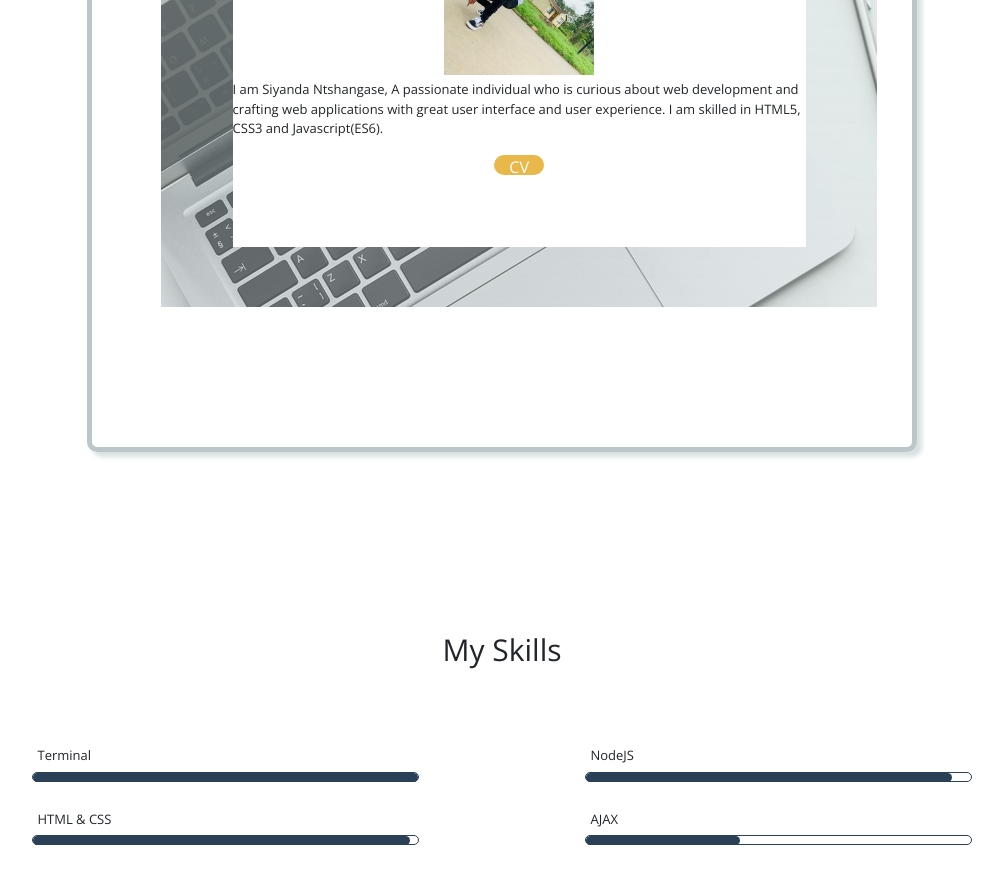
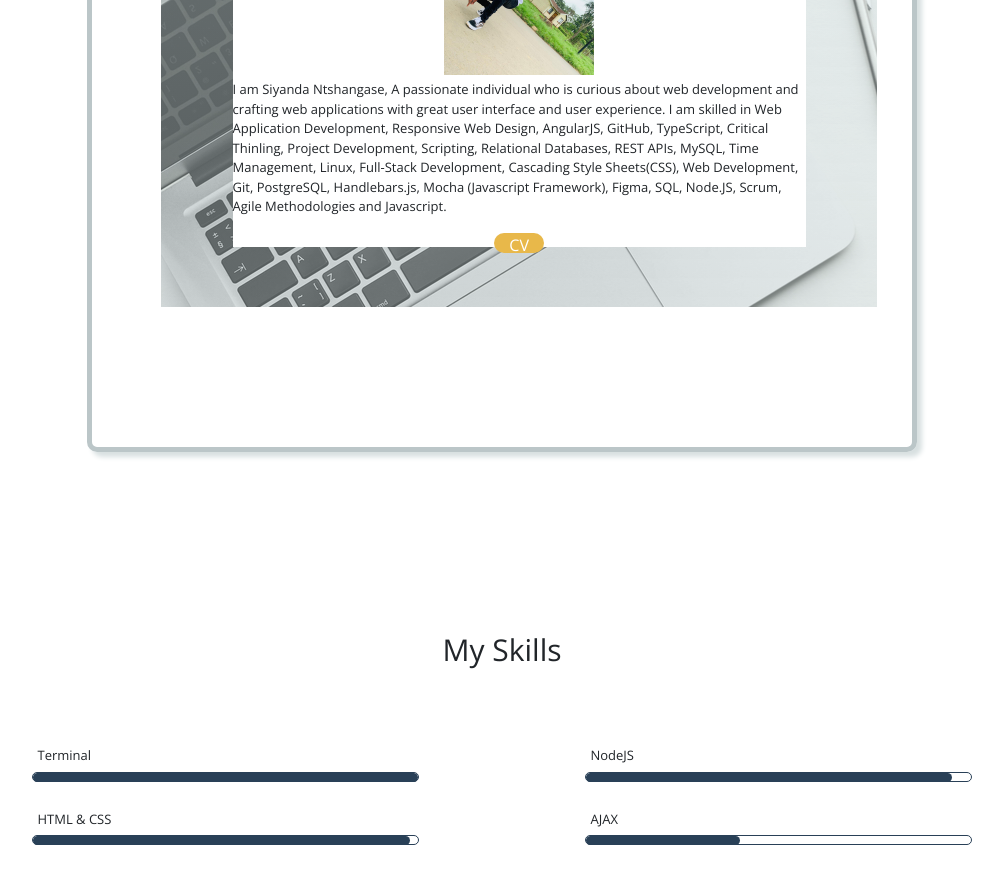
Before and after one commit to cyanda1007/portfolio, a plain HTML site: page index.html in a window 1280 px wide. Shown: the part 1150-2022 px from the top of the page, without its empty margins (138-1141 px from the left). Drawn offline with nearby package versions, Linux system fonts and the light colour scheme.

Commit message:
new commit

```diff
--- a/index.html
+++ b/index.html
@@ -72,7 +72,7 @@
                                   <div class="abtTxt">
                                      <h2 class="abthead">About</h2>
                                      <img class='abtpic' src="./Images/siyanda.jpg" alt="Profile picture">
-                                     <p class="abtcont">I am Siyanda Ntshangase, A passionate individual who is curious about web development and crafting web applications with great user interface and user experience. I am skilled in HTML5, CSS3 and Javascript(ES6).</p>
+                                     <p class="abtcont">I am Siyanda Ntshangase, A passionate individual who is curious about web development and crafting web applications with great user interface and user experience. I am skilled in Web Application Development, Responsive Web Design, AngularJS, GitHub, TypeScript, Critical Thinling, Project Development, Scripting, Relational Databases, REST APIs, MySQL, Time Management, Linux, Full-Stack Development, Cascading Style Sheets(CSS), Web Development, Git, PostgreSQL, Handlebars.js, Mocha (Javascript Framework), Figma, SQL, Node.JS, Scrum, Agile Methodologies and Javascript.</p>
 
                                          <a id="cv" class="cvLink" href="./cyanda CV.pdf">CV</a>
 
```
